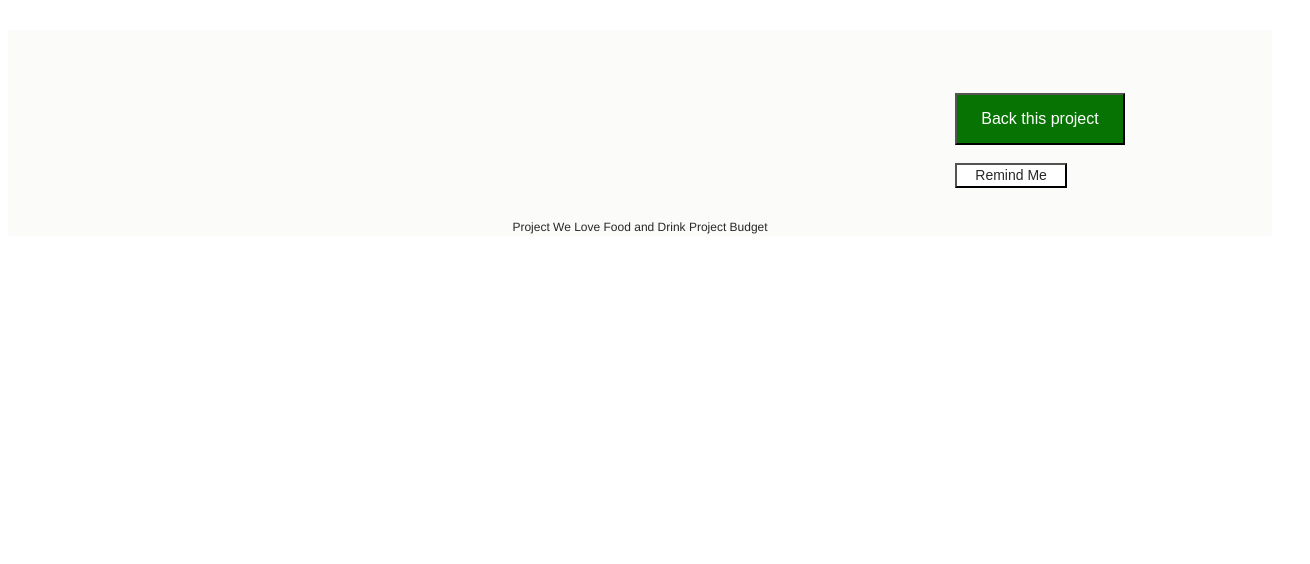
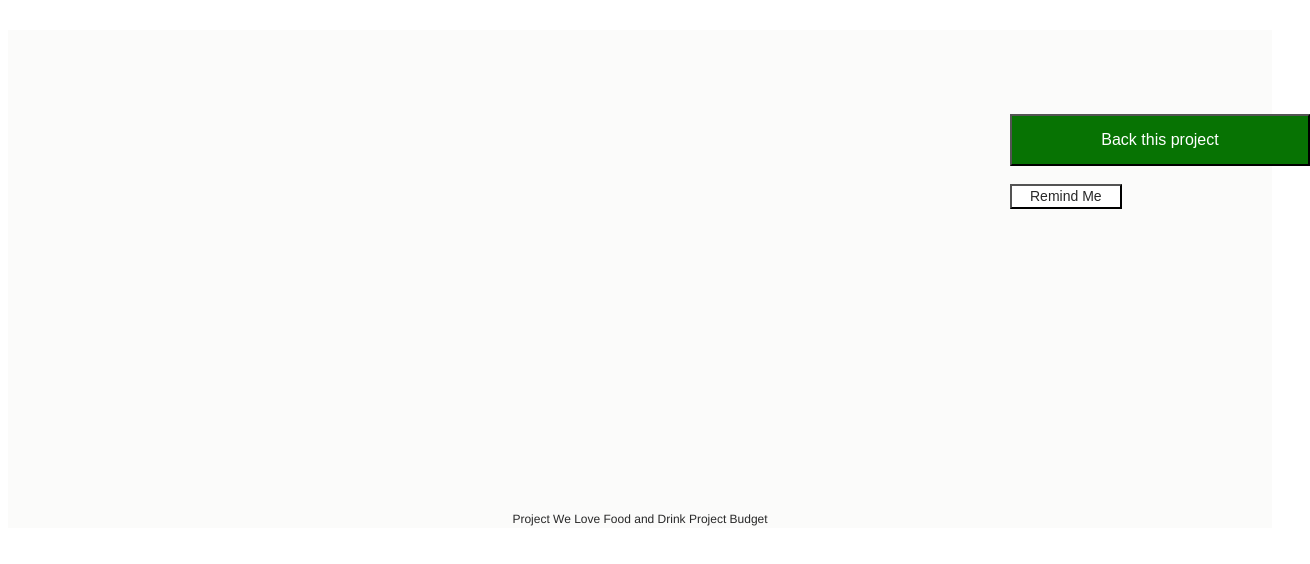
Before and after one commit to Team-suki/Quinn-Video-Overview, a React app: page / in a window 1280 px wide. Shown: the top 564 px of the page, 1310 px wide, since content can reach past the window. Built offline with nearby package versions, Linux system fonts and the light colour scheme; no server answers; the HTML template or start-up script is replaced by a standard one.

Commit message:
Committed code should reflect front end edits and config additions

```diff
--- /dev/null
+++ b/babel.config.js
@@ -0,0 +1,6 @@
+module.exports = {
+  presets: [
+    ['@babel/preset-env', {targets: {node: 'current'}}],
+    '@babel/preset-typescript',
+  ],
+};
--- /dev/null
+++ b/jest.config.js
@@ -0,0 +1 @@
+// config in process
--- a/src/components/Funding.jsx
+++ b/src/components/Funding.jsx
@@ -41,6 +41,8 @@ class Funding extends React.Component {
 
   render() {
     return <div>
+          <br></br>
+          <div>
             <div><Pledged>{this.state.amount_pledged}</Pledged></div>
             <div><Sidetext>{this.state.goal}</Sidetext></div>
             <br></br>
@@ -49,6 +51,7 @@ class Funding extends React.Component {
             <br></br>
             <div><Number>{this.state.backers}</Number></div>
             <div><Sidetext>{this.state.backers_text}</Sidetext></div>
+          </div>
           <br></br>
           <div><BackerButton>Back this project</BackerButton></div>
           <div><Remind>Remind Me</Remind></div>
--- a/src/components/Video.jsx
+++ b/src/components/Video.jsx
@@ -36,10 +36,12 @@ class Video extends React.Component {
   render() {
     return <div>
       <Videodiv>
-      <iframe src={this.state.video_url}
+        <iframe src={this.state.video_url}
         frameBorder='0'
         allow='autoplay; encrypted-media'
         allowFullScreen
+        width={800}
+        height={449.98}
         title='video'/>
       </Videodiv>
       </div>
--- a/src/style/backerButton.style.js
+++ b/src/style/backerButton.style.js
@@ -10,19 +10,20 @@ const BackerButton = styled.button`
   font-size: 16px;
   display: inline-block;
   line-height: 48px;
+  width: 300px;
   vertical-align: baseline;
   letter-spacing: normal;
   margin: 0px 0px 18px;
   padding: 0px 24px;
   font-weight: 500;
-  text-align: right;
+  text-align: center;
   Element Type: a;
   Element ID: back-project-button;
   Element Class: bttn, bttn-green, bttn-large, block, mb3;
   flex:1;
   display: flex;
   justify-content: center;
-  transform: translateX(250px);
+  transform: translateX(120px);
 
   &:hover:not(:disabled) {
     background-color: rgb(3, 115, 98);
--- a/src/style/number.style.js
+++ b/src/style/number.style.js
@@ -12,8 +12,8 @@ const Number = styled.div`
   text-align: start
   flex:1;
   display: flex;
-  justify-content: center;
-  transform: translateX(250px);
+  justify-content: flex-start;
+  transform: translateX(120px);
 `
 
 export default Number;
--- a/src/style/pledged.style.js
+++ b/src/style/pledged.style.js
@@ -11,8 +11,8 @@ const Pledged = styled.div`
   Element Class: ksr-green-500;
   flex:1;
   display: flex;
-  justify-content: center;
-  transform: translateX(250px);
+  justify-content: flex-start;
+  transform: translateX(120px);
 `
 
 export default Pledged;
--- a/src/style/remindButton.style.js
+++ b/src/style/remindButton.style.js
@@ -19,8 +19,8 @@ const Remind = styled.button`
   Element Class: bttn, bttn-medium, bttn-white, shadow-button, w100p;
   flex:1;
   display: flex;
-  justify-content: center;
-  transform: translateX(250px);
+  justify-content: flex-start;
+  transform: translateX(120px);
 
   &:hover:not(:disabled) {
     outline: 1px solid #282828;
--- a/src/style/sidebarText.style.js
+++ b/src/style/sidebarText.style.js
@@ -14,8 +14,8 @@ const Sidetext = styled.div`
   Element Class: block, dark-grey-500, type-12, type-14-md, lh3-lg;
   flex:1;
   display: flex;
-  justify-content: center;
-  transform: translateX(250px);
+  justify-content: flex-start;
+  transform: translateX(120px);
 `
 
 export default Sidetext;
```
Also changed, not shown: database/index.js (+11 -11 lines), database/seeder.js (line endings or trailing spaces), 2 other files (tests, documents, lock files or other folders). Lines whose indentation alone changed are shown as unchanged.
